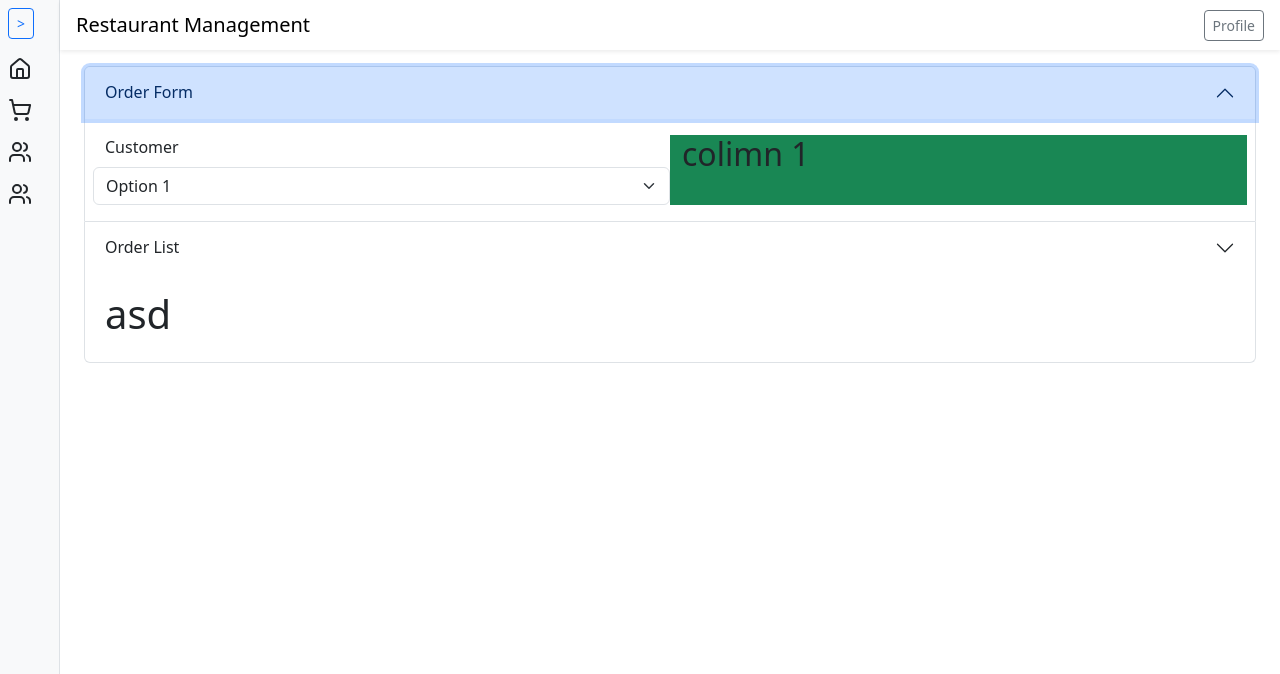
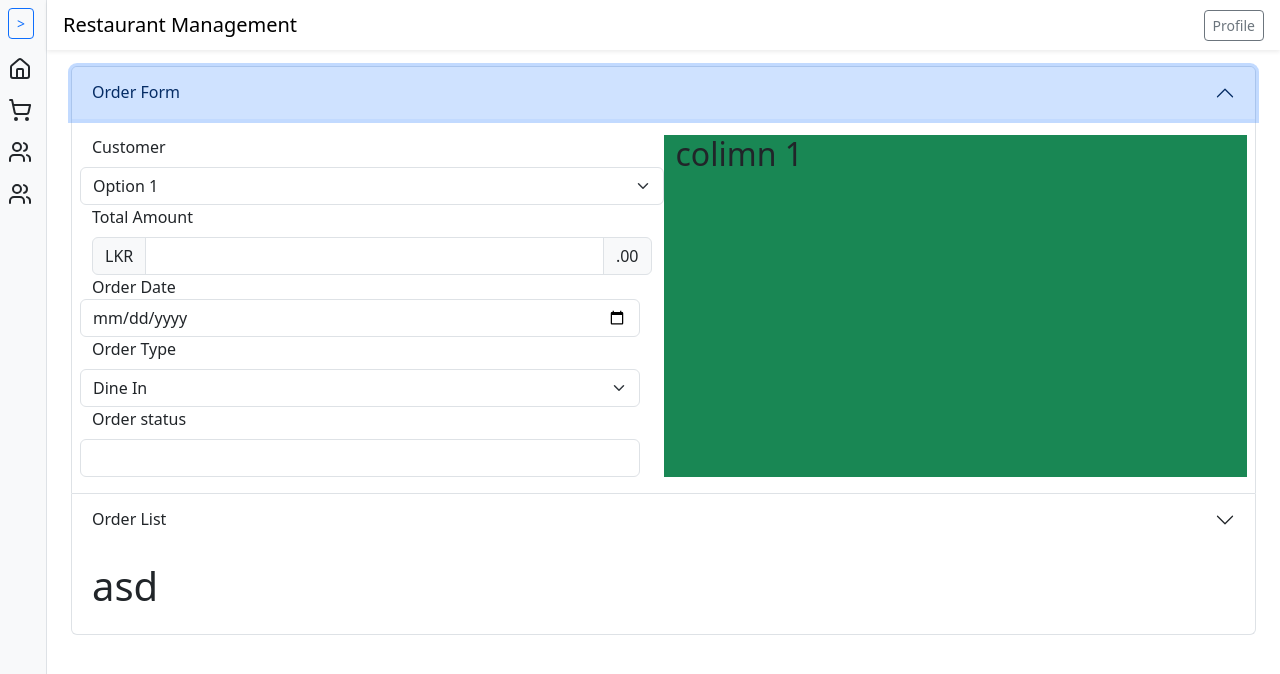
Before and after one commit to anjula576/restaurant-project, a React (Vite) app in the folder frontend/restaurant-frontend/: page /order in a window 1280 px wide. Both pictures are taken after a click on the button "Order Form". Shown: the top 674 px of the page. Built offline with nearby package versions, Linux system fonts and the light colour scheme.

Commit message:
complete the half of order form

```diff
--- a/frontend/restaurant-frontend/src/pages/Order.tsx
+++ b/frontend/restaurant-frontend/src/pages/Order.tsx
@@ -65,26 +65,66 @@ function Order(){
                             <div id="panelsStayOpen-collapseOne" className="accordion-collapse collapse">
                                 <div className="accordion-body">
                                     <form >
+
+
                                         <div className="row d-flex">
 
 
-                                                <div className="col-6 ">
-                                                    <form>
+                                                {/* first column*/}
+                                                <div className="col-12 col-md-6 col-lg-6 ">
+
+                                                        {/*customer*/}
                                                         <div className="row">
                                                             <label className="form-label" htmlFor="selectCustomer">Customer</label>
                                                             <select className="form-select" id="selectCustomer">
                                                                 <option>Option 1</option>
+                                                                <option>Option 1</option>
                                                             </select>
                                                         </div>
-                                                    </form>
+
+                                                    {/*total amount*/}
+                                                    <div className="row d-flex">
+                                                        <label htmlFor="totalAmount" className="form-label">Total Amount</label>
+                                                       <div className="input-group">
+                                                           <span className="input-group-text">LKR</span>
+                                                           <input type="text" className="form-control" id="totalAmount"/>
+                                                           <span className="input-group-text">.00</span>
+                                                       </div>
+
+                                                    {/*    order date*/}
+                                                        <div className="row d-flex">
+                                                            <label>Order Date</label>
+                                                            <input type="date" className="form-control" id="selectDate"/>
+                                                        </div>
+
+                                                    {/*    order type*/}
+                                                        <div className="row d-flex">
+                                                            <label className="form-label">Order Type</label>
+                                                            <select className="form-select" id="selectOrderType">
+                                                                <option>Dine In</option>
+                                                                <option>Take Away</option>
+                                                            </select>
+                                                        </div>
+
+                                                    {/*    order status*/}
+                                                        <div className="row d-flex">
+                                                            <label className="form-label" htmlFor="selectOrderSts">Order status</label>
+                                                            <input className="form-control" id="selectOrderSts"/>
+                                                        </div>
+
+
+                                                    </div>
+
                                                 </div>
 
+                                                {/*second column*/}
 
-                                                <div className="col-6 bg-success">
+                                                <div className="col-12 col-md-6 col-lg-6 bg-success">
                                                     <h2>colimn 1</h2>
                                                 </div>
 
                                         </div>
+
 
                                     </form>
                                 </div>
```
